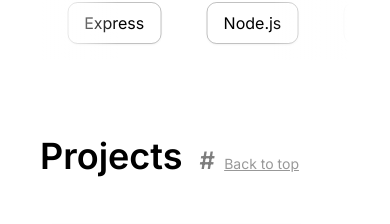
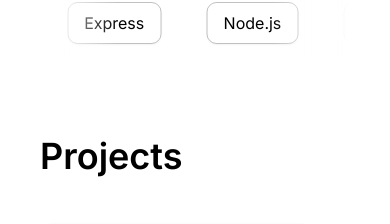
Before and after one commit to noahpittman/noahpittman, a Next.js app: page / in a window 390 px wide. Shown: the part 788-1012 px from the top of the page. Built offline with nearby package versions, Linux system fonts and the light colour scheme.

Commit message:
update sectionheading for mobile

```diff
--- a/components/SectionHeading.jsx
+++ b/components/SectionHeading.jsx
@@ -4,13 +4,17 @@
 	return (
 		<h2 className="text-4xl font-semibold">
 			{children}{" "}
-			<Link href={`/#${scrollto}`} scroll className="opacity-50 text-2xl pl-2">
+			<Link
+				href={`/#${scrollto}`}
+				scroll
+				className="opacity-50 text-2xl pl-2 hidden sm:inline-block"
+			>
 				#
 			</Link>{" "}
 			<Link
 				href={`/#home`}
 				scroll
-				className=" opacity-40 font-normal underline text-sm"
+				className=" opacity-40 font-normal underline text-sm hidden sm:inline-block"
 			>
 				Back to top
 			</Link>
```
